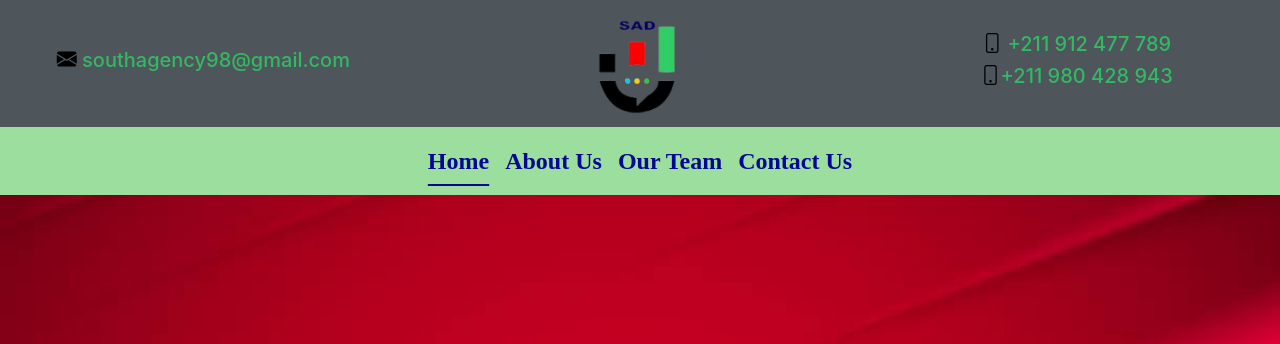
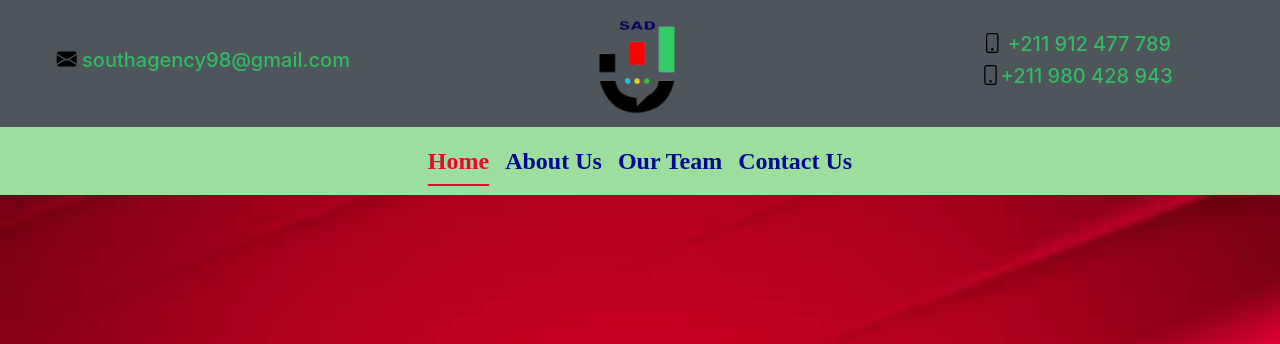
Before and after one commit to deniskathurima/south-agency-development, a Django app: page / in a window 1280 px wide, with the pointer over the restyled element. Shown: the top 344 px of the page. Run offline with Django 5.2, Linux system fonts and the light colour scheme; some libraries are stand-ins or nearby versions.

Commit message:
Added more hover effect on the NavBar to change the color

```diff
--- a/static/bootstrap/css/styles.css
+++ b/static/bootstrap/css/styles.css
@@ -17,7 +17,7 @@
 /*}*/
 
 .navbar-nav a:hover {
-    color: #34ec05; /* Change color when hovered */
+    color: #ec072b !important; /* Change color when hovered */
     text-decoration: underline; /* Add underline */
     text-underline-offset: 15px; /* Adjust this value to move the underline down */
 }
```
